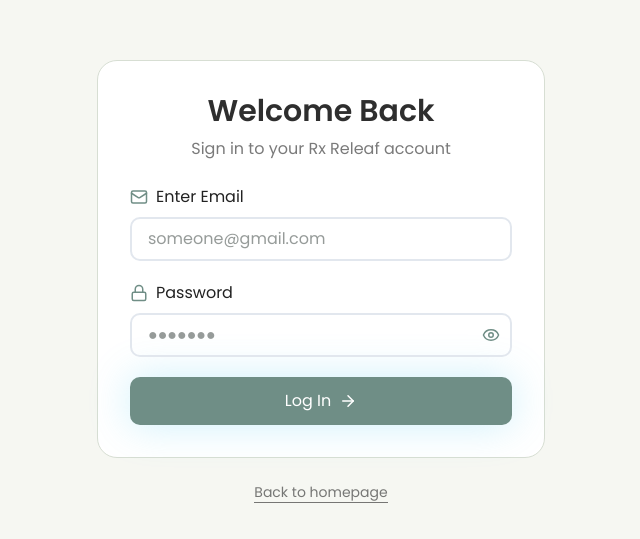
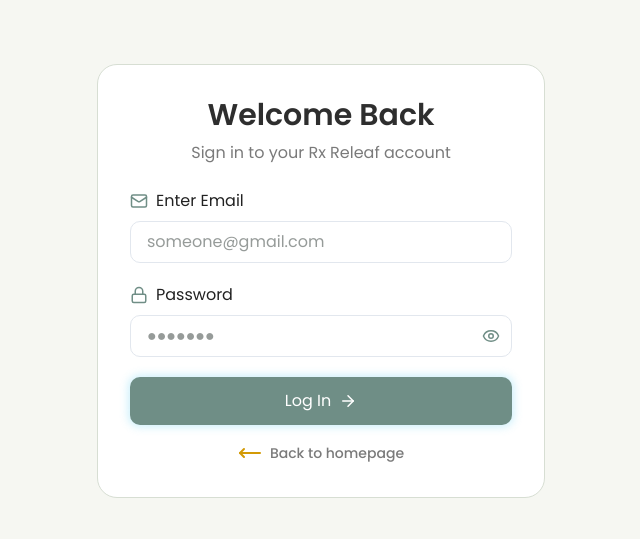
Before and after one commit to alialfonick-commits/Rx-Releaf-Qualify, a Next.js app: page /login in a window 1280 px wide. Shown: the part 119-658 px from the top of the page, without its empty margins (319-959 px from the left). Built offline with nearby package versions, Linux system fonts and the light colour scheme.

Commit message:
in the staff dashboard login page style changes has been fixed.

```diff
--- a/app/(auth)/login/page.tsx
+++ b/app/(auth)/login/page.tsx
@@ -4,7 +4,7 @@
 import { signIn } from "next-auth/react"
 import { useRouter } from "next/navigation"
 import { getSession } from "next-auth/react"
-import { ArrowRight, Eye, EyeOff, Lock, Mail } from "lucide-react"
+import { ArrowRight, Eye, EyeOff, Lock, Mail, MoveLeft } from "lucide-react"
 import Link from "next/link"
 
 export default function LoginPage() {
@@ -38,7 +38,7 @@
 
   return (
     <div className="min-h-screen flex items-center flex-col justify-center bg-[#F6F7F2] px-3">
-      <div className="w-full max-w-md bg-white rounded-[20px] border border-[#D7DED3] sm:p-8 p-4 text-center [&_input]:w-full [&_input]:px-4 [&_input]:py-2 [&_input]:rounded-[10px] [&_input]:border-2 [&_input]:border-[#E2E7EE] [&_input]:focus:outline-none [&_input]:focus:ring-2 [&_input]:focus:ring-[#D39A05] [&_label]:items-center [&_label]:gap-2 [&_label]:text-[#222222] [&_label]:flex [&_label]:mb-2 [&_h1]:sm:text-3xl [&_h1]:text-2xl [&_h1]:font-semibold [&_h1]:text-[#2E2E2E] [&_h1]:mb-2 [&_p]:text-[#22222299] [&_p]:mb-6 [&_p]:max-sm:text-sm">
+      <div className="w-full max-w-md bg-white rounded-[20px] border border-[#D7DED3] sm:p-8 p-6 text-center [&_input]:w-full [&_input]:px-4 [&_input]:py-2 [&_input]:rounded-[10px] [&_input]:border [&_input]:border-[#E2E7EE] [&_input]:focus:outline-none [&_input]:focus:ring-2 [&_input]:focus:ring-[#D39A05] [&_label]:items-center [&_label]:gap-2 [&_label]:text-[#222222] [&_label]:flex [&_label]:mb-2 [&_h1]:sm:text-3xl [&_h1]:text-2xl [&_h1]:font-semibold [&_h1]:text-[#2E2E2E] [&_h1]:mb-2 [&_p]:text-[#22222299] [&_p]:mb-6 [&_p]:max-sm:text-sm">
 
         <h1>
           Welcome Back
@@ -87,16 +87,16 @@
           </div>
           <button
             type="submit"
-            className="w-full bg-[#6F8E86] text-white py-3 rounded-[10px] flex items-center justify-center gap-2 shadow-[0px_0px_40px_0px_#5ACCF24D] hover:bg-[#D39A05] cursor-pointer transition"
+            className="w-full bg-[#6F8E86] text-white py-3 rounded-[10px] flex items-center justify-center gap-2 shadow-[0px_0px_8px_2px_#5ACCF24D] hover:bg-[#D39A05] cursor-pointer transition"
           >
             Log In <ArrowRight size={18} />
           </button>
         </form>
+        <Link href="/" className="text-sm text-[#22222299] mt-4 font-medium flex justify-center items-center gap-2 hover:text-[#D39A05] transition">
+          <MoveLeft color="#D39A05" size={24}/> Back to homepage
+        </Link>
 
       </div>
-      <Link href="#" className="text-sm text-[#22222299] mt-6 border-b border-[#22222299]">
-        Back to homepage
-      </Link>
     </div>
   )
 }
```
